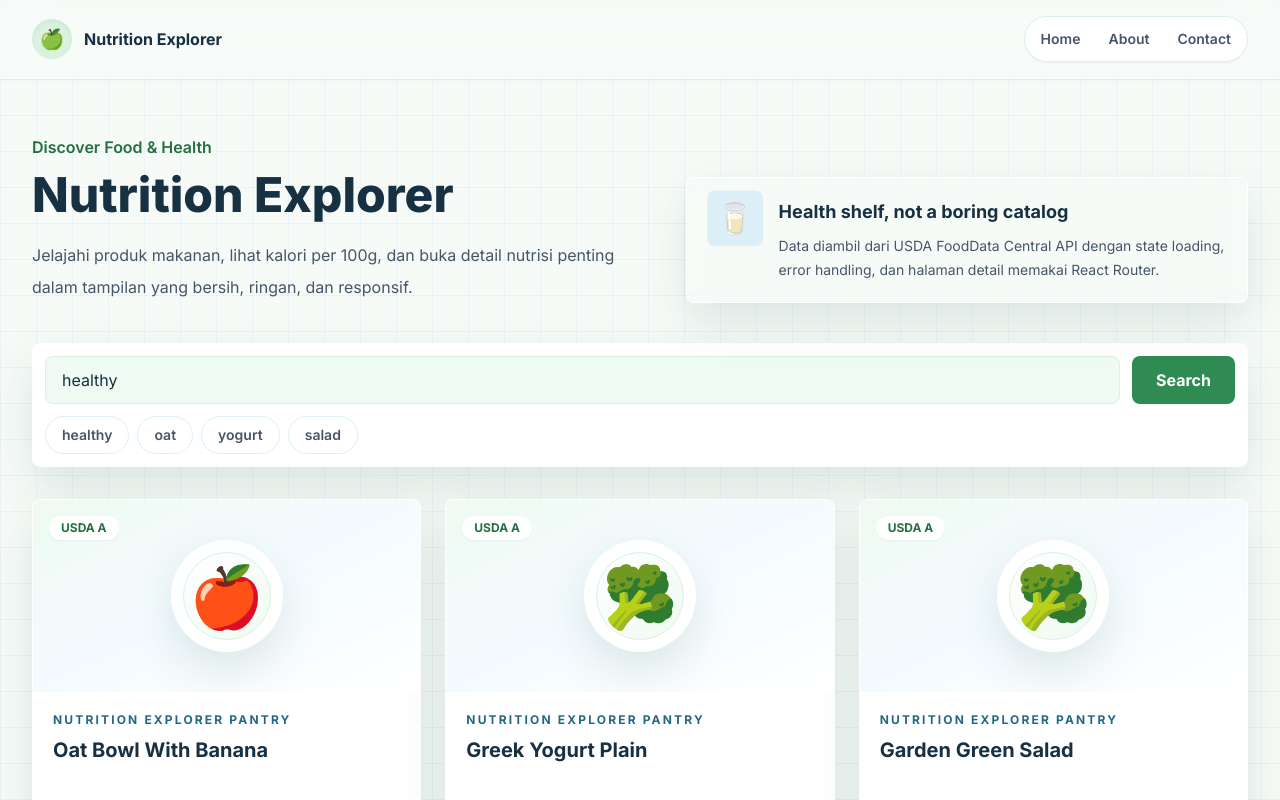
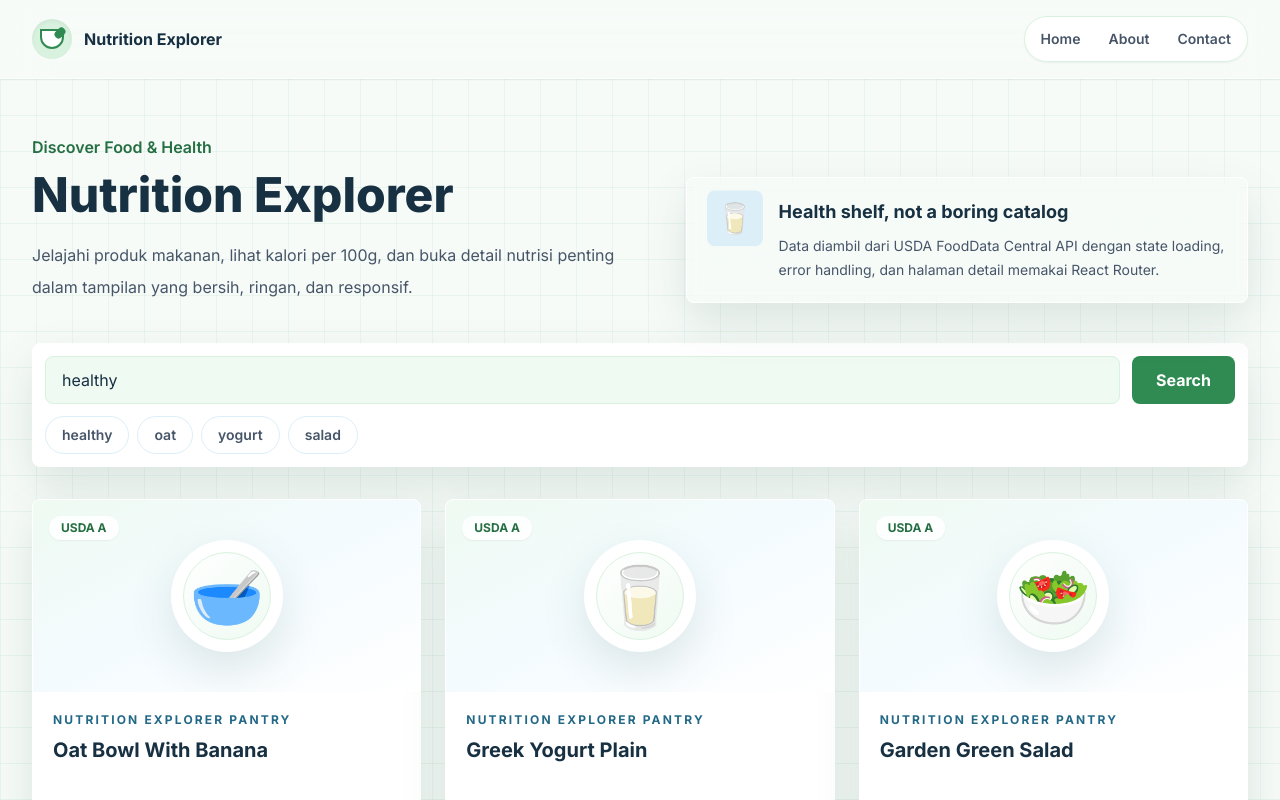
Before and after one commit to auliamutiaraa/Nutrition-Explorer-Midterm-exam-FE, a React (Vite) app: page / in a window 1280 px wide. Shown: the top 800 px of the page. Built offline with nearby package versions, Linux system fonts and the light colour scheme; no server answers.

Commit message:
style: match food icons to nutrition items

```diff
--- a/src/components/FoodCard.jsx
+++ b/src/components/FoodCard.jsx
@@ -1,10 +1,11 @@
 import { Link } from "react-router-dom";
+import { getFoodIcon } from "../utils/foodIcon.js";
 import { formatCalories, normalizeGrade } from "../utils/nutrition.js";
 
 export default function FoodCard({ food }) {
   const calories = formatCalories(food.nutriments);
   const grade = normalizeGrade(food.nutriscore_grade);
-  const plateIcon = food.product_name.length % 3 === 0 ? "🥦" : food.product_name.length % 2 === 0 ? "🍎" : "🥛";
+  const plateIcon = getFoodIcon(food);
 
   return (
     <article className="group flex min-h-[390px] flex-col overflow-hidden rounded-lg border border-white bg-white shadow-soft transition-all duration-300 hover:-translate-y-1 hover:scale-[1.015] hover:shadow-lift">
--- a/src/components/Navbar.jsx
+++ b/src/components/Navbar.jsx
@@ -5,7 +5,10 @@ export default function Navbar() {
     <header className="sticky top-0 z-50 border-b border-white/70 bg-white/82 shadow-sm backdrop-blur-xl">
       <nav className="mx-auto flex max-w-7xl items-center justify-between px-5 py-4 sm:px-8">
         <NavLink to="/" className="flex items-center gap-3 font-display text-base font-bold tracking-normal text-ink">
-          <span className="grid h-10 w-10 place-items-center rounded-full bg-leaf-100 text-xl shadow-inner">🍏</span>
+          <span className="relative grid h-10 w-10 place-items-center rounded-full bg-leaf-100 shadow-inner">
+            <span className="h-5 w-6 rounded-b-full rounded-t-lg border-2 border-leaf-600 bg-white" />
+            <span className="absolute right-2 top-2 h-3 w-2 rotate-45 rounded-full bg-leaf-600" />
+          </span>
           <span>Nutrition Explorer</span>
         </NavLink>
 
--- a/src/pages/FoodDetailPage.jsx
+++ b/src/pages/FoodDetailPage.jsx
@@ -3,6 +3,7 @@ import { Link, useParams } from "react-router-dom";
 import ErrorAlert from "../components/ErrorAlert.jsx";
 import LoadingSpinner from "../components/LoadingSpinner.jsx";
 import { fetchFoodByCode } from "../services/foodApi.js";
+import { getFoodIcon } from "../utils/foodIcon.js";
 import { normalizeGrade, nutritionRows } from "../utils/nutrition.js";
 
 export default function FoodDetailPage() {
@@ -58,6 +59,7 @@ export default function FoodDetailPage() {
   }
 
   const rows = nutritionRows(food.nutriments);
+  const foodIcon = getFoodIcon(food);
 
   return (
     <section className="bg-gradient-to-b from-mist-50 to-white">
@@ -73,7 +75,7 @@ export default function FoodDetailPage() {
               <div className="grid h-72 place-items-center">
                 <div className="relative h-44 w-44 rounded-full bg-white shadow-lift">
                   <div className="absolute inset-5 rounded-full border border-leaf-100 bg-gradient-to-br from-white via-leaf-50 to-mist-100" />
-                  <div className="absolute inset-0 grid place-items-center text-8xl">🍎</div>
+                  <div className="absolute inset-0 grid place-items-center text-8xl">{foodIcon}</div>
                 </div>
               </div>
             </div>
--- /dev/null
+++ b/src/utils/foodIcon.js
@@ -0,0 +1,22 @@
+const iconRules = [
+  { terms: ["salad", "lettuce", "vegetable", "veggie", "green"], icon: "\u{1F957}" },
+  { terms: ["milk", "yogurt", "dairy", "cheese"], icon: "\u{1F95B}" },
+  { terms: ["oat", "cereal", "grain", "porridge", "breakfast"], icon: "\u{1F963}" },
+  { terms: ["chicken", "turkey", "meat", "protein"], icon: "\u{1F357}" },
+  { terms: ["fish", "tuna", "salmon", "seafood"], icon: "\u{1F41F}" },
+  { terms: ["soup", "broth", "noodle"], icon: "\u{1F372}" },
+  { terms: ["bread", "toast", "sandwich"], icon: "\u{1F35E}" },
+  { terms: ["rice", "bowl"], icon: "\u{1F35A}" },
+  { terms: ["apple", "fruit", "banana", "berry", "cranberry"], icon: "\u{1F34E}" },
+  { terms: ["mushroom"], icon: "\u{1F344}" },
+  { terms: ["drink", "juice", "smoothie", "beverage"], icon: "\u{1F9C3}" },
+  { terms: ["popcorn"], icon: "\u{1F37F}" },
+  { terms: ["coffee"], icon: "\u{2615}" },
+];
+
+export function getFoodIcon(food) {
+  const text = `${food?.product_name || ""} ${food?.categories || ""} ${food?.brands || ""}`.toLowerCase();
+  const match = iconRules.find((rule) => rule.terms.some((term) => text.includes(term)));
+
+  return match?.icon || "\u{1F958}";
+}
```
